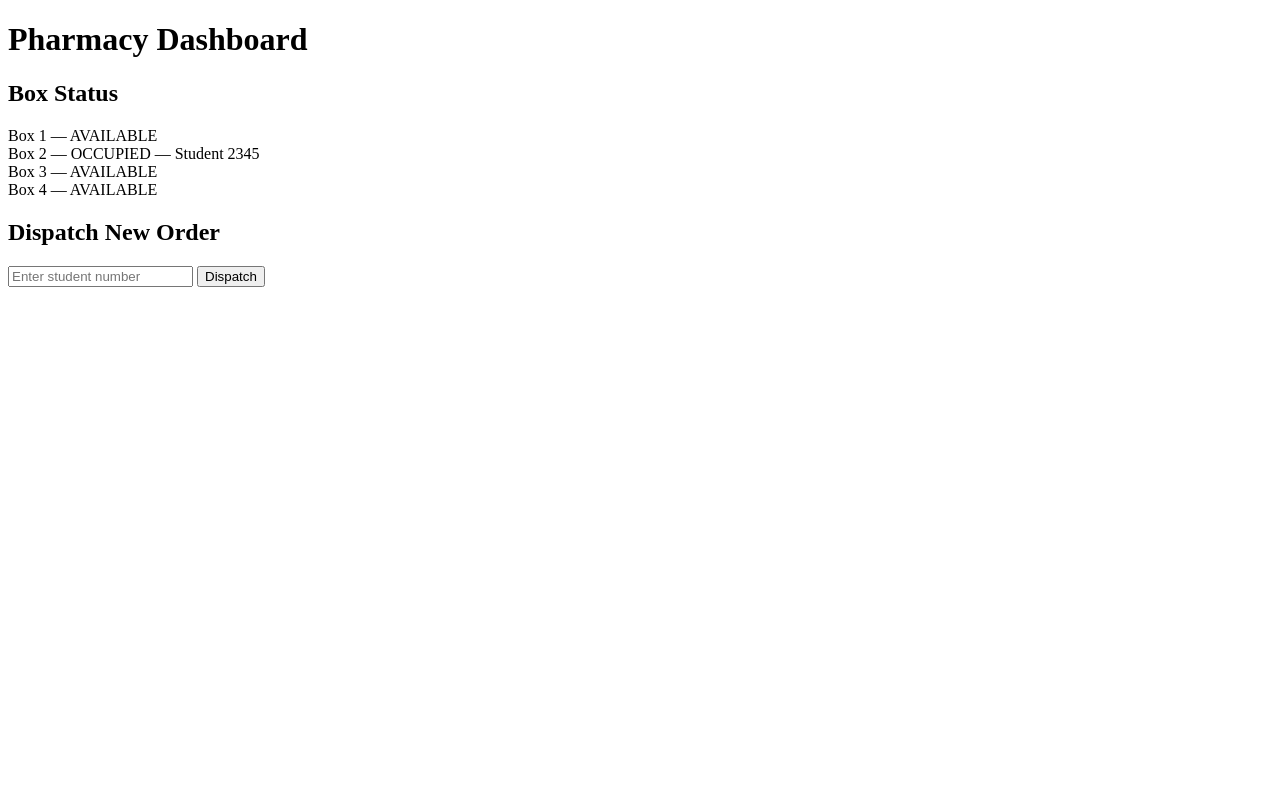
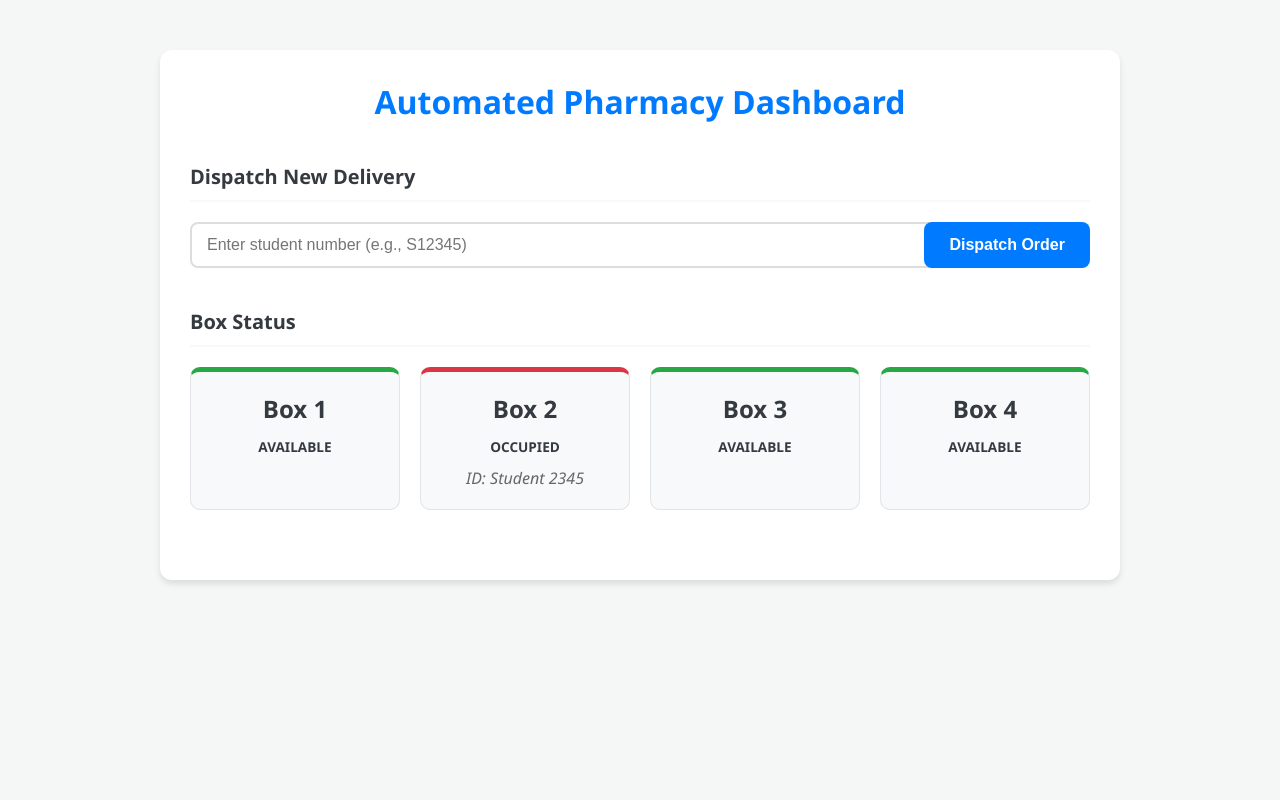
Before and after one commit to DY12923/AutomatedDeliveryAPI, a Flask app: page / in a window 1280 px wide. Run offline with Flask 3, Linux system fonts and the light colour scheme; data comes from the database, SQL or seed files in the repository; both versions use the stored data as it was after the commit.

Commit message:
added polished pharmacy dashboard

```diff
--- /dev/null
+++ b/static/css/style.css
@@ -0,0 +1,171 @@
+:root {
+    --primary: #007bff;
+    --success: #28a745;
+    --danger: #dc3545;
+    --gray-dark: #343a40;
+    --gray-light: #f8f9fa;
+    --white: #ffffff;
+    --shadow: 0 4px 6px rgba(0, 0, 0, 0.1);
+}
+
+body {
+    font-family: 'Segoe UI', Tahoma, Geneva, Verdana, sans-serif;
+    background-color: #f4f7f6;
+    color: var(--gray-dark);
+    margin: 0;
+    padding: 0;
+    display: flex;
+    justify-content: center;
+    align-items: flex-start;
+    min-height: 100vh;
+}
+
+.container {
+    max-width: 900px;
+    width: 90%;
+    margin-top: 50px;
+    background: var(--white);
+    padding: 30px;
+    border-radius: 12px;
+    box-shadow: var(--shadow);
+}
+
+header {
+    text-align: center;
+    margin-bottom: 40px;
+}
+
+h1 {
+    font-size: 2rem;
+    color: var(--primary);
+    margin: 0;
+}
+
+.section {
+    margin-bottom: 40px;
+}
+
+h2 {
+    font-size: 1.25rem;
+    margin-bottom: 20px;
+    border-bottom: 2px solid var(--gray-light);
+    padding-bottom: 10px;
+}
+
+/* Boxes Grid */
+.boxes-grid {
+    display: grid;
+    grid-template-columns: repeat(auto-fill, minmax(200px, 1fr));
+    gap: 20px;
+}
+
+.box-card {
+    padding: 20px;
+    border-radius: 10px;
+    text-align: center;
+    transition: transform 0.2s, box-shadow 0.2s;
+    background-color: var(--gray-light);
+    border: 1px solid #e1e4e8;
+}
+
+.box-card:hover {
+    transform: translateY(-5px);
+    box-shadow: 0 8px 15px rgba(0, 0, 0, 0.1);
+}
+
+.box-card.available {
+    border-top: 5px solid var(--success);
+}
+
+.box-card.occupied {
+    border-top: 5px solid var(--danger);
+}
+
+.box-number {
+    font-size: 1.5rem;
+    font-weight: bold;
+    display: block;
+    margin-bottom: 10px;
+}
+
+.box-status {
+    text-transform: uppercase;
+    font-size: 0.85rem;
+    font-weight: 600;
+}
+
+.student-id {
+    display: block;
+    margin-top: 10px;
+    font-style: italic;
+    color: #666;
+}
+
+/* Form Styles */
+.dispatch-form {
+    display: flex;
+    gap: 15px;
+    flex-wrap: wrap;
+}
+
+.input-group {
+    flex: 1;
+    min-width: 250px;
+}
+
+input[type="text"] {
+    width: 100%;
+    padding: 12px 15px;
+    border: 2px solid #ddd;
+    border-radius: 8px;
+    font-size: 1rem;
+    outline: none;
+    transition: border-color 0.2s;
+}
+
+input[type="text"]:focus {
+    border-color: var(--primary);
+}
+
+button {
+    background-color: var(--primary);
+    color: var(--white);
+    border: none;
+    padding: 12px 25px;
+    border-radius: 8px;
+    font-size: 1rem;
+    font-weight: 600;
+    cursor: pointer;
+    transition: background-color 0.2s;
+}
+
+button:hover {
+    background-color: #0056b3;
+}
+
+#dispatch-message {
+    margin-top: 15px;
+    font-weight: 600;
+    padding: 10px;
+    border-radius: 8px;
+    display: none;
+}
+
+#dispatch-message.success {
+    display: block;
+    background-color: #d4edda;
+    color: #155724;
+}
+
+#dispatch-message.error {
+    display: block;
+    background-color: #f8d7da;
+    color: #721c24;
+}
+
+/* Loading state */
+.loading {
+    text-align: center;
+    color: #999;
+    font-style: italic;
+}
--- /dev/null
+++ b/static/js/dashboard.js
@@ -0,0 +1,126 @@
+document.addEventListener('DOMContentLoaded', () => {
+    // Initial load
+    loadBoxes();
+
+    // Set up auto-refresh
+    setInterval(loadBoxes, 5000);
+
+    // Event listener for dispatch form
+    const dispatchButton = document.getElementById('dispatch-btn');
+    if (dispatchButton) {
+        dispatchButton.addEventListener('click', dispatchOrder);
+    }
+});
+
+/**
+ * Fetches current box statuses from the server and updates the UI.
+ */
+async function loadBoxes() {
+    const container = document.getElementById('boxes-container');
+
+    try {
+        const response = await fetch('/boxes');
+        if (!response.ok) throw new Error('Failed to fetch boxes');
+
+        const data = await response.json();
+
+        if (!data.boxes || data.boxes.length === 0) {
+            container.innerHTML = '<div class="loading">No boxes found.</div>';
+            return;
+        }
+
+        renderBoxes(data.boxes);
+    } catch (error) {
+        console.error('Error loading boxes:', error);
+        container.innerHTML = '<div class="loading error">Error loading boxes. Please check connection.</div>';
+    }
+}
+
+/**
+ * Renders the box cards in the grid container.
+ * @param {Array} boxes List of box objects
+ */
+function renderBoxes(boxes) {
+    const container = document.getElementById('boxes-container');
+    container.innerHTML = ''; // Clear current content
+
+    const grid = document.createElement('div');
+    grid.className = 'boxes-grid';
+
+    boxes.forEach(box => {
+        const card = document.createElement('div');
+        card.className = `box-card ${box.status}`;
+
+        const studentInfo = box.student_id ? `<span class="student-id">ID: ${box.student_id}</span>` : '';
+
+        card.innerHTML = `
+            <span class="box-number">Box ${box.box_number}</span>
+            <span class="box-status">${box.status}</span>
+            ${studentInfo}
+        `;
+
+        grid.appendChild(card);
+    });
+
+    container.appendChild(grid);
+}
+
+/**
+ * Handles the dispatch form submission.
+ */
+async function dispatchOrder() {
+    const studentInput = document.getElementById('student-input');
+    const messageEl = document.getElementById('dispatch-message');
+    const student_id = studentInput.value.trim();
+
+    if (!student_id) {
+        showMessage('Please enter a student ID!', 'error');
+        return;
+    }
+
+    try {
+        // Disable button during request
+        const btn = document.getElementById('dispatch-btn');
+        btn.disabled = true;
+        btn.textContent = 'Dispatching...';
+
+        const response = await fetch('/dispatch', {
+            method: 'POST',
+            headers: { 'Content-Type': 'application/json' },
+            body: JSON.stringify({ student_id: student_id })
+        });
+
+        const data = await response.json();
+
+        if (!response.ok) {
+            throw new Error(data.error || 'Dispatch failed');
+        }
+
+        showMessage(`Successfully dispatched to Box ${data.box_number}!`, 'success');
+        studentInput.value = '';
+        loadBoxes();
+    } catch (error) {
+        showMessage(`Error: ${error.message}`, 'error');
+    } finally {
+        const btn = document.getElementById('dispatch-btn');
+        btn.disabled = false;
+        btn.textContent = 'Dispatch';
+    }
+}
+
+/**
+ * Helper to show temporary status messages.
+ * @param {string} text Message text
+ * @param {string} type 'success' or 'error'
+ */
+function showMessage(text, type) {
+    const messageEl = document.getElementById('dispatch-message');
+    messageEl.textContent = text;
+    messageEl.className = type;
+    messageEl.style.display = 'block';
+
+    // Hide message after 5 seconds
+    setTimeout(() => {
+        messageEl.style.display = 'none';
+    }, 5000);
+}
--- a/templates/index.html
+++ b/templates/index.html
@@ -3,76 +3,38 @@
 <head>
     <meta charset="UTF-8">
     <meta name="viewport" content="width=device-width, initial-scale=1.0">
-    <title>Pharmacy Dashboard</title>
+    <title>Automated Pharmacy Dashboard</title>
+    <!-- Use Flask's url_for for proper static linking -->
+    <link rel="stylesheet" href="{{ url_for('static', filename='css/style.css') }}">
 </head>
 <body>
     <div class="container">
-        <h1>Pharmacy Dashboard</h1>
+        <header>
+            <h1>Automated Pharmacy Dashboard</h1>
+        </header>
 
-        <div class="section">
-            <h2>Box Status</h2>
-            <div id="boxes-container">
-                Loading boxes...
-            </div>
-        </div>
+        <main>
+            <section class="section">
+                <h2>Dispatch New Delivery</h2>
+                <div class="dispatch-form">
+                    <div class="input-group">
+                        <input type="text" id="student-input" placeholder="Enter student number (e.g., S12345)" />
+                    </div>
+                    <button id="dispatch-btn">Dispatch Order</button>
+                </div>
+                <div id="dispatch-message"></div>
+            </section>
 
-        <div class="section">
-            <h2>Dispatch New Order</h2>
-            <input type="text" id="student-input" placeholder="Enter student number"/>
-            <button onclick="dispatch()">Dispatch</button>
-            <p id="dispatch-message"></p>
-        </div>
+            <section class="section">
+                <h2>Box Status</h2>
+                <div id="boxes-container">
+                    <div class="loading">Loading pharmacy box statuses...</div>
+                </div>
+            </section>
+        </main>
     </div>
-    <script>
-    async function loadBoxes() {
-        const response = await fetch('/boxes')
-        const data = await response.json()
 
-        const container = document.getElementById('boxes-container')
-        container.innerHTML = ''
-
-        data.boxes.forEach(box => {
-            const div = document.createElement('div')
-            div.innerHTML = `
-                Box ${box.box_number} —
-                ${box.status.toUpperCase()}
-                ${box.student_id ? '— ' + box.student_id : ''}
-            `
-            container.appendChild(div)
-        })
-    }
-
-    loadBoxes()
-    setInterval(loadBoxes,5000)
-
-    async function dispatch() {
-    const studentInput = document.getElementById('student-input')
-    const message = document.getElementById('dispatch-message')
-    const student_id = studentInput.value
-
-    if (student_id === '') {
-        message.innerText = 'Please enter a student number!'
-        return
-    }
-
-    const response = await fetch('/dispatch', {
-        method: 'POST',
-        headers: { 'Content-Type': 'application/json' },
-        body: JSON.stringify({ student_id: student_id })
-    })
-
-    const data = await response.json()
-
-    if (data.error) {
-        message.innerText = 'Error: ' + data.error
-    } else {
-        message.innerText = 'Dispatched! ' + student_id + ' assigned to box ' + data.box_number
-        studentInput.value = ''
-        loadBoxes()
-    }
-}
-    </script>
-
+    <!-- Modular JS loading -->
+    <script src="{{ url_for('static', filename='js/dashboard.js') }}"></script>
 </body>
-
 </html>
```
Also changed, not shown: database.db (added).
